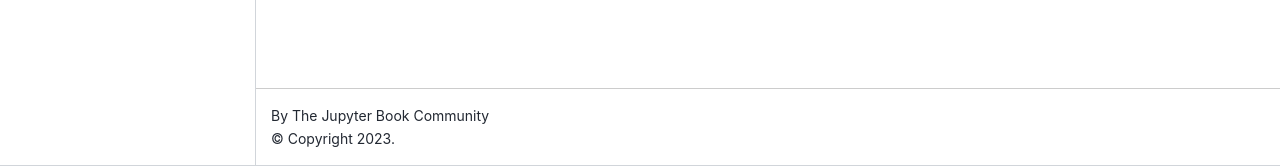
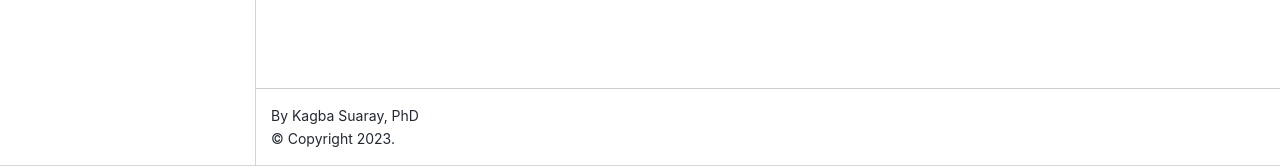
Before and after one commit to ksuaray/AI-Powered_Data_Exploration, a Jupyter Book: the page built from intro.md, in a window 1280 px wide. Shown: the part 734-900 px from the top of the page. Built offline with Jupyter Book 1.0.4 settings and Sphinx 7.4.7 and the Sphinx Book theme 1.1.4, drawn with Linux system fonts in a browser that asks for light colours.

Commit message:
Update _config.yml
Based on https://github.com/marketplace/actions/deploy-github-pages-site

```diff
--- a/_config.yml
+++ b/_config.yml
@@ -2,8 +2,10 @@
 # Learn more at https://jupyterbook.org/customize/config.html
 
 title: AI-Powered Data Exploration
-author: The Jupyter Book Community
+author: Kagba Suaray, PhD
 logo: logo.png
+name: Deploy GitHub Pages site
+uses: actions/deploy-pages@v4.0.5
 
 # Force re-execution of notebooks on each build.
 # See https://jupyterbook.org/content/execute.html
```
